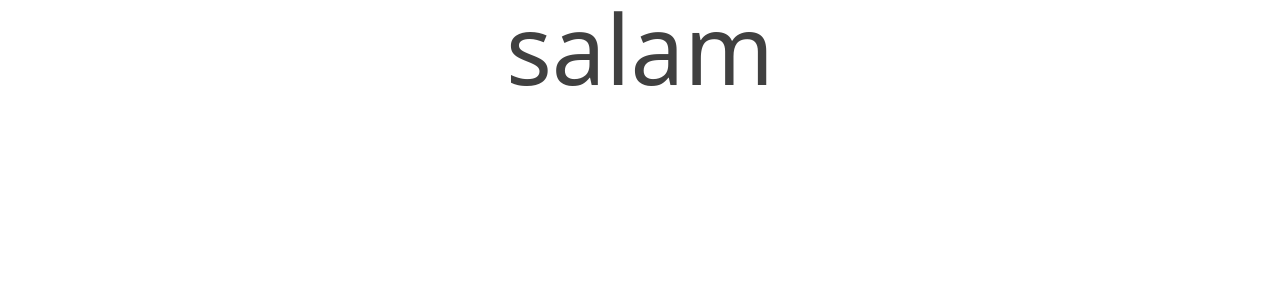
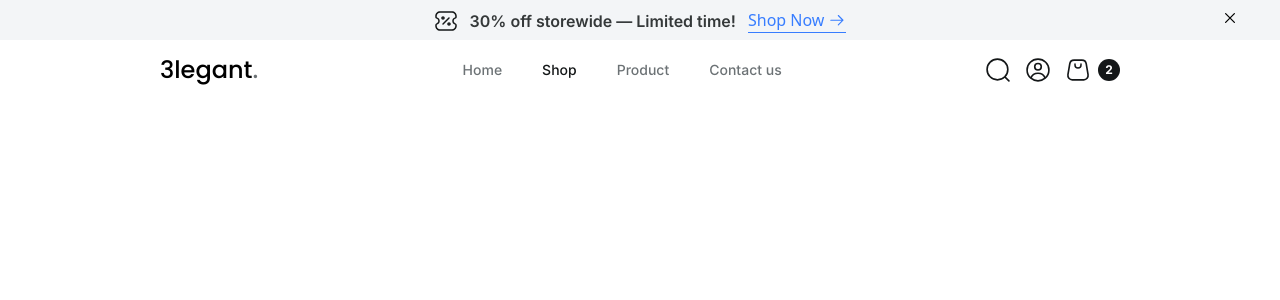
Before and after one commit to Hamiiiidreza/Home-Style, a React (Vite) app: page /Shop in a window 1280 px wide. Shown: the top 300 px of the page. Built offline with nearby package versions, Linux system fonts and the light colour scheme.

Commit message:
feat: import navbar and topbar in Shop page

```diff
--- a/src/pages/Shop/Shop.jsx
+++ b/src/pages/Shop/Shop.jsx
@@ -1,9 +1,12 @@
 import React from 'react'
+import Topbar from '../../components/modules/topbar/topbar';
+import Navbar from '../../components/modules/navbar/navbar';
 
 function Shop() {
   return (
-    <div className='container'>
-      <h1 className='text-8xl text-center text-neutral-700'>salam</h1>
+    <div>
+      <Topbar />
+      <Navbar />
     </div>
   )
 }
```
